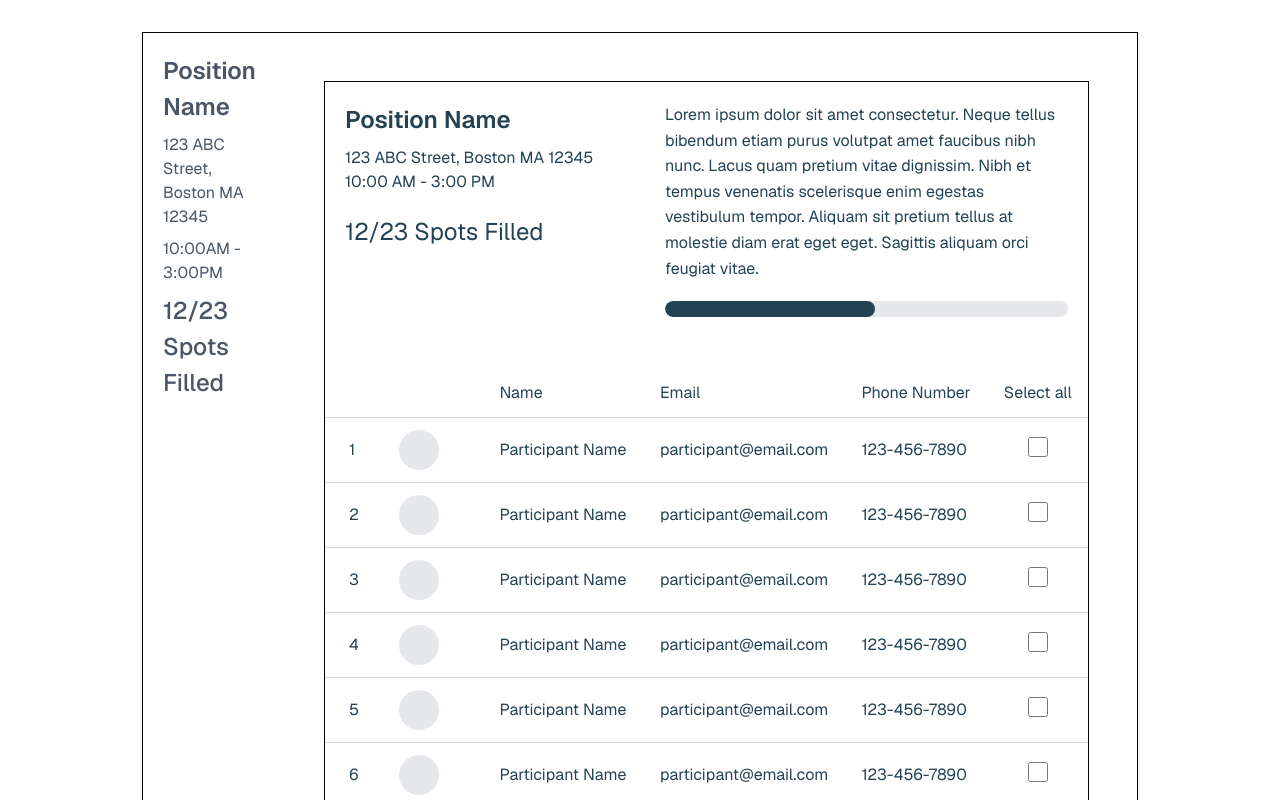
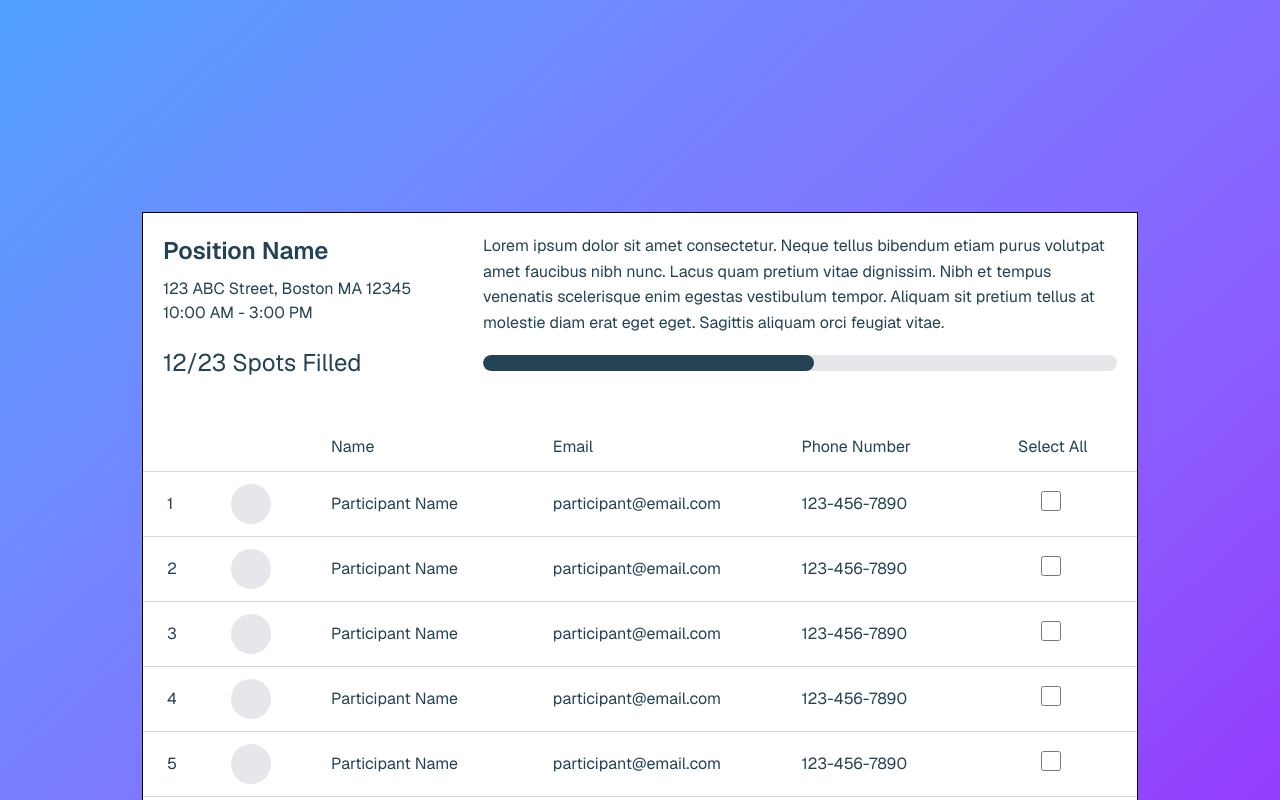
Before and after one commit to JumboCode/boston-community-pediatrics, a Next.js app: page / in a window 1280 px wide. Shown: the top 800 px of the page. Built offline with nearby package versions, Linux system fonts and the light colour scheme.

Commit message:
Finalized Changes for EventAdminTable
Addressed comments by adding Select All button functionality, fixing a case in the status bar for 0 total slots, and making code more uniform

```diff
--- a/src/app/page.tsx
+++ b/src/app/page.tsx
@@ -1,99 +1,17 @@
-"use client";
-import React, { useState } from "react";
+'use client';
+import React from "react";
 import Button from "@/components/common/buttons/Button";
 import EventAdminTable from "@/components/common/tables/EventAdminTable";
 
-interface User {
-  id: string;
-  firstName: string;
-  lastName: string;
-  emailAddress: string;
-  phoneNumber: string;
-  selected: boolean;
-}
-
 const Home: React.FC = () => {
-  const [volunteers, setVolunteers] = useState<User[]>([
-    {
-      id: "1",
-      firstName: "Participant",
-      lastName: "Name",
-      emailAddress: "participant@email.com",
-      phoneNumber: "123-456-7890",
-      selected: false,
-    },
-    {
-      id: "2",
-      firstName: "Participant",
-      lastName: "Name",
-      emailAddress: "participant@email.com",
-      phoneNumber: "123-456-7890",
-      selected: false,
-    },
-    {
-      id: "3",
-      firstName: "Participant",
-      lastName: "Name",
-      emailAddress: "participant@email.com",
-      phoneNumber: "123-456-7890",
-      selected: false,
-    },
-    {
-      id: "4",
-      firstName: "Participant",
-      lastName: "Name",
-      emailAddress: "participant@email.com",
-      phoneNumber: "123-456-7890",
-      selected: false,
-    },
-    {
-      id: "5",
-      firstName: "Participant",
-      lastName: "Name",
-      emailAddress: "participant@email.com",
-      phoneNumber: "123-456-7890",
-      selected: false,
-    },
-    {
-      id: "6",
-      firstName: "Participant",
-      lastName: "Name",
-      emailAddress: "participant@email.com",
-      phoneNumber: "123-456-7890",
-      selected: false,
-    },
-    {
-      id: "7",
-      firstName: "Participant",
-      lastName: "Name",
-      emailAddress: "participant@email.com",
-      phoneNumber: "123-456-7890",
-      selected: false,
-    },
-  ]);
-
-  const toggleSelect = (id: string) => {
-    setVolunteers((prev) =>
-      prev.map((v) => (v.id === id ? { ...v, selected: !v.selected } : v))
-    );
-  };
-
   const handleClick = () => {
-    console.log(`Button clicked!`);
+    console.log("Button clicked!");
   };
 
   return (
-    <div className="min-h-screen bg-white flex items-center justify-center p-8">
-      <div className="w-[996px] bg-white border border-black shadow-md font-sans z-10">
-        {/* Header Section */}
-        <div className="flex flex-col md:flex-row justify-between mb-6">
-          {/* Left */}
-          <div className="space-y-2 text-gray-600 px-5 pt-5">
-            <h1 className="text-[24px] font-semibold">Position Name</h1>
-            <p>123 ABC Street, Boston MA 12345</p>
-            <p>10:00AM - 3:00PM</p>
-            <p className="text-[24px] font-medium">12/23 Spots Filled</p>
-          </div>
+    <div className="font-sans grid grid-rows-[20px_1fr_20px] items-center justify-items-center min-h-screen p-8 pb-20 gap-16 sm:p-20 bg-gradient-to-br from-blue-400 to-purple-600 text-white">
+      {/* Top spacer */}
+      <div></div>
 
       {/* Main content */}
       {/* <div className='text-center space-y-6'>
@@ -106,7 +24,7 @@ const Home: React.FC = () => {
         <button className='bg-white text-blue-600 font-bold py-2 px-6 rounded-lg shadow-lg hover:bg-gray-200 transition-all'>
           Get Started
         </button> */}
-      <div className="min-h-screen bg-white flex items-center justify-center p-6">
+      <div className="min-h-screen flex items-center justify-center p-6">
         <EventAdminTable
           position="Position Name"
           startTime="10:00 AM"
@@ -119,16 +37,14 @@ const Home: React.FC = () => {
           filledSlots={12}
           totalSlots={23}
           location="123 ABC Street, Boston MA 12345"
-          volunteers={volunteers}
-          toggleSelect={toggleSelect}
         ></EventAdminTable>
+
         {/* Bottom spacer */}
         <div></div>
+
+        </div>
       </div>
-    </div>
-    </div>
-    </div>
   );
-};
+}
 
 export default Home;
--- a/src/components/common/tables/EventAdminTable.tsx
+++ b/src/components/common/tables/EventAdminTable.tsx
@@ -1,7 +1,6 @@
-// Code for Event Admin Table
-import React from "react";
+"use client";
+import React, { useState, useEffect } from "react";
 
-//Some other parts of schema goes into these but those aren't relevant rn - Jeremiah
 interface User {
   id: string;
   firstName: string;
@@ -11,26 +10,18 @@ interface User {
   selected: boolean;
 }
 
-//I know schema has a lot of other stuff, but a lot aren't used for table - Jeremiah
-interface EventPosition {
-  // id: string;
+interface EventAdminTableProps {
   position: string;
-  // eventId: string;
-  // date: Date;
-  startTime: string; // either string or Date, chose string for simplicity - Jeremiah
-  endTime: string; // same as above
+  startTime: string;
+  endTime: string;
   description: string;
   filledSlots: number;
   totalSlots: number;
-  location: string; // I get that it uses lat and lng to look up, chose string for simplicity - Jeremiah
-  // lat: number;
-  // lng: number;
-
-  volunteers: User[];
-  toggleSelect: (id: string) => void;
+  location: string;
 }
 
-const EventAdminTable: React.FC<EventPosition> = ({
+const EventAdminTable = (props: EventAdminTableProps) => {
+  const {
     position,
     startTime,
     endTime,
@@ -38,15 +29,92 @@ const EventAdminTable: React.FC<EventPosition> = ({
     filledSlots,
     totalSlots,
     location,
-  volunteers,
-  toggleSelect,
-}) => {
-  // Check if at least one volunteer is selected
+  } = props;
+
+  const [volunteers, setVolunteers] = useState<User[]>([]);
+
+  useEffect(() => {
+    const mockData: User[] = [
+      {
+        id: "1",
+        firstName: "Participant",
+        lastName: "Name",
+        emailAddress: "participant@email.com",
+        phoneNumber: "123-456-7890",
+        selected: false,
+      },
+      {
+        id: "2",
+        firstName: "Participant",
+        lastName: "Name",
+        emailAddress: "participant@email.com",
+        phoneNumber: "123-456-7890",
+        selected: false,
+      },
+      {
+        id: "3",
+        firstName: "Participant",
+        lastName: "Name",
+        emailAddress: "participant@email.com",
+        phoneNumber: "123-456-7890",
+        selected: false,
+      },
+      {
+        id: "4",
+        firstName: "Participant",
+        lastName: "Name",
+        emailAddress: "participant@email.com",
+        phoneNumber: "123-456-7890",
+        selected: false,
+      },
+      {
+        id: "5",
+        firstName: "Participant",
+        lastName: "Name",
+        emailAddress: "participant@email.com",
+        phoneNumber: "123-456-7890",
+        selected: false,
+      },
+      {
+        id: "6",
+        firstName: "Participant",
+        lastName: "Name",
+        emailAddress: "participant@email.com",
+        phoneNumber: "123-456-7890",
+        selected: false,
+      },
+      {
+        id: "7",
+        firstName: "Participant",
+        lastName: "Name",
+        emailAddress: "participant@email.com",
+        phoneNumber: "123-456-7890",
+        selected: false,
+      },
+    ];
+
+    setVolunteers(mockData);
+  }, []);
+
+  const toggleSelect = (id: string) => {
+    setVolunteers((prev) =>
+      prev.map((v) => (v.id === id ? { ...v, selected: !v.selected } : v))
+    );
+  };
+
+  const toggleSelectAll = () => {
+    const allSelected = volunteers.every((v) => v.selected);
+    setVolunteers((prev) =>
+      prev.map((v) => ({ ...v, selected: !allSelected }))
+    );
+  };
+
+
   const anySelected = volunteers.some((v) => v.selected);
 
   return (
-    <div className="bg-white flex items-center justify-center p-6">
-      <div className=" w-full w-[996px] bg-white border border-black font-sans">
+    <div className="flex items-center justify-center p-6">
+      <div className="w-full max-w-[996px] bg-white border border-black font-sans">
         {/* Header */}
         <div className="flex flex-col md:flex-row items-start gap-10 mb-3 px-5 pt-5">
           {/* Left Section */}
@@ -70,7 +138,9 @@ const EventAdminTable: React.FC<EventPosition> = ({
             <div className="bg-gray-200 rounded-full h-4 overflow-hidden">
               <div
                 className="bg-[#234254] h-4 rounded-full"
-                style={{ width: `${(filledSlots / totalSlots) * 100}%` }}
+                style={{
+                  width: `${totalSlots ? (filledSlots / totalSlots) * 100 : 0}%`,
+                }}
               ></div>
             </div>
           </div>
@@ -80,11 +150,18 @@ const EventAdminTable: React.FC<EventPosition> = ({
         <table className="w-full border-white-700 text-[#234254]">
           <thead className="bg-white sticky top-0 z-10">
             <tr className="text-left">
-              <th className="py-3 px-6 font-normal"></th>
+              <th className="py-3 px-5 font-normal"></th>
               <th className="py-3 pl-29 px-4 font-normal">Name</th>
               <th className="py-3 px-4 font-normal">Email</th>
-              <th className="py-3 px-4 font-normal">Phone Number</th>
-              <th className="py-3 px-4 text-center font-normal">Select all</th>
+              <th className="py-3 px-4 pr-5 font-normal">Phone Number</th>
+              <th className="py-3 px-4 pl-13 font-normal">
+                <button
+                  onClick={toggleSelectAll}
+                  className="hover:underline transition-all duration-200 "
+                >
+                  Select All
+                </button>
+              </th>
             </tr>
           </thead>
           <tbody>
@@ -115,20 +192,19 @@ const EventAdminTable: React.FC<EventPosition> = ({
           </tbody>
         </table>
 
-        {/* Buttons */}
+        {/* Selection Buttons */}
         {anySelected && (
           <div className="border-t border-gray-200 bg-gray-50 w-full">
             <div className="flex justify-between px-6 py-4">
               <button className="bg-[#234254] text-white px-5 py-2 rounded-md shadow hover:bg-[#1b323e]">
-                Send email
+                Send Email
               </button>
               <button className="bg-gray-300 text-gray-700 px-5 py-2 rounded-md shadow hover:bg-gray-400">
-                Remove from event
+                Remove from Event
               </button>
             </div>
           </div>
         )}
-
       </div>
     </div>
   );
```
Lines whose indentation alone changed are shown as unchanged.
